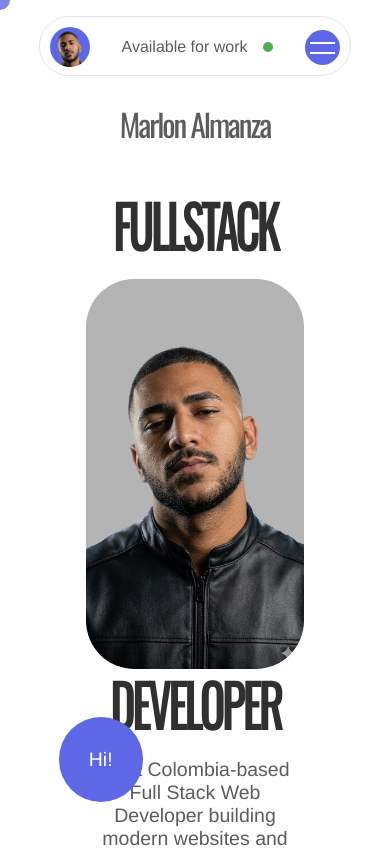
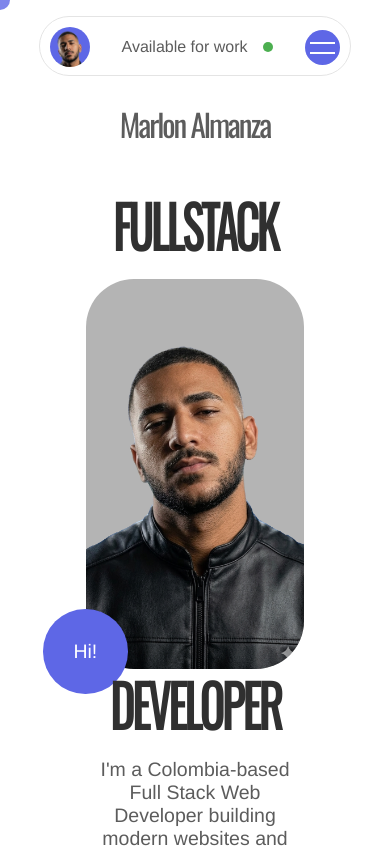
Before and after one commit to Marlon-44/portfolio_, a React (Vite) app: page / in a window 390 px wide. Shown: the top 848 px of the page. Built offline with nearby package versions, Linux system fonts and the light colour scheme.

Commit message:
hi component edited

```diff
--- a/package.json
+++ b/package.json
@@ -10,6 +10,7 @@
     "preview": "vite preview"
   },
   "dependencies": {
+    "lottie-react": "^2.4.1",
     "react": "^19.2.6",
     "react-dom": "^19.2.6",
     "react-router-dom": "^7.17.0"
--- a/src/shared/components/Banner/index.module.css
+++ b/src/shared/components/Banner/index.module.css
@@ -32,7 +32,6 @@
     justify-content: center;
     align-items: center;
     width: 20vw;
-    overflow: hidden;
     margin: 1rem;
     border-radius: 3rem;
     height: auto;
@@ -88,18 +87,22 @@
 .hi {
     width: 15vh;
     height: 15vh;
-    position: absolute;
+    position: fixed;
     background-color: var(--primary-color);
     border-radius: 50%;
     display: flex;
     justify-content: center;
     align-items: center;
-    bottom: 5vh;
-    right: 57vw;
+    bottom: -10vh;
+    left: -2vw;
     z-index: 2;
 
 }
-
+.hi img{
+    width: 100%;
+    height: 100%;
+    background-color: #5c5c5c;
+}
 .hi p {
     color: #fff;
     font-size: calc(2.5vw);
@@ -138,9 +141,10 @@
     .hi {
         width: 10vh;
         height: 10vh;
-        bottom: 5vh;
-        left: 15vw;
+        bottom: -3vh;
+        left: -11vw;
         right: 0;
+        z-index: 3;
     }
 
     .hi p {
--- a/src/shared/components/Banner/index.tsx
+++ b/src/shared/components/Banner/index.tsx
@@ -63,9 +63,7 @@
             </div>
 
             <div className={styles.scheme}>
-                <div className={styles.hi}>
-                    <p>Hi!</p>
-                </div>
+
             </div>
 
             <div
@@ -84,7 +82,9 @@
                     alt="Marlon Almanza"
                 />
 
-
+                <div className={styles.hi}>
+                    <p>Hi!</p>
+                </div>
             </div>
 
 
```
Also changed, not shown: src/shared/components/Banner/assets/hi.json (added, +1 -0 lines), public/hi.svg (added), 1 other file (tests, documents, lock files or other folders).
